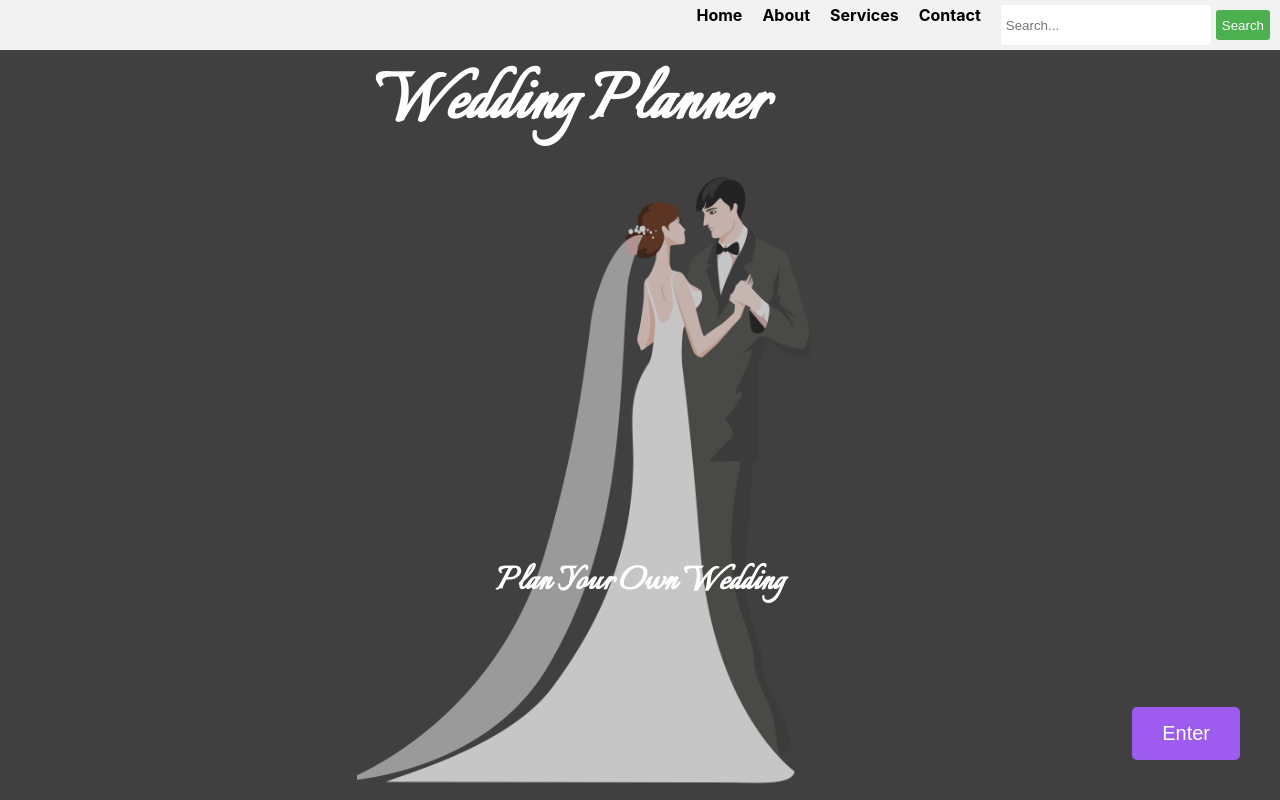
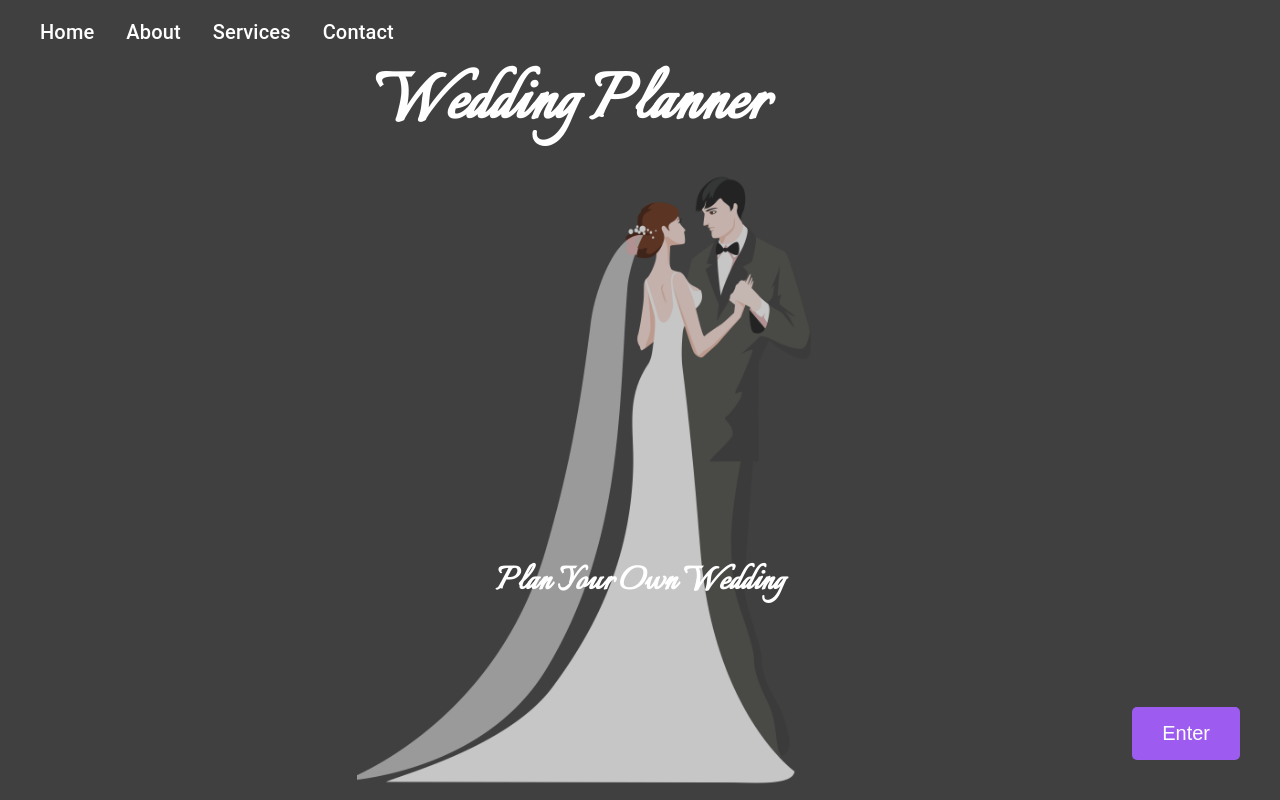
Before and after one commit to anthonymirandac/wedding-planner, a React (Create React App) app: page / in a window 1280 px wide. Shown: the top 800 px of the page. Built offline with nearby package versions, Linux system fonts and the light colour scheme.

Commit message:
fixed_navbar
navbar_fixed

```diff
--- a/package.json
+++ b/package.json
@@ -3,6 +3,9 @@
   "version": "0.1.0",
   "private": true,
   "dependencies": {
+    "@emotion/react": "^11.10.6",
+    "@emotion/styled": "^11.10.6",
+    "@mui/material": "^5.11.15",
     "@testing-library/jest-dom": "^5.16.5",
     "@testing-library/react": "^13.4.0",
     "@testing-library/user-event": "^13.5.0",
@@ -10,6 +13,7 @@
     "faye": "^1.4.0",
     "react": "^18.2.0",
     "react-dom": "^18.2.0",
+    "react-router-dom": "^6.10.0",
     "react-scripts": "5.0.1",
     "web-vitals": "^2.1.4"
   },
--- a/src/App.js
+++ b/src/App.js
@@ -4,15 +4,13 @@ import React from 'react';
 import './App.css';
 import LandingPage from './/components/landing-page/LandingPage';
 import CouplesQuestionnaire from './/components/couples-questionnaire/CouplesQuestionnaire';
-import Gallery from './/components/gallery/Gallery'
+import Gallery from './/components/gallery/Gallery';
 import ConfirmationBooking from './/components/confirmation-booking/ConfirmationBooking';
-import Navbar from './components/Navbar/navbar';
 
 
 function App() {
   return (
     <div className="App">
-      <Navbar/>
       <LandingPage />
       <CouplesQuestionnaire />
       <Gallery />
--- /dev/null
+++ b/src/components/MaterialUiNavbar/MaterialUiNavbar.js
@@ -0,0 +1,49 @@
+// MaterialUINavbar.js
+import React from 'react';
+import { AppBar, Toolbar, Typography, Box } from '@mui/material';
+import { Link } from 'react-router-dom';
+
+const MaterialUINavbar = () => {
+  return (
+    <AppBar position="fixed" color="transparent" elevation={0}>
+      <Toolbar>
+        <Box>
+          <Typography
+            variant="h6"
+            component="a"
+            href="#"
+            sx={{ textDecoration: 'none', color: 'white', ml: 2, mr: 2 }}
+          >
+            Home
+          </Typography>
+          <Typography
+            variant="h6"
+            component="a"
+            href="#"
+            sx={{ textDecoration: 'none', color: 'white', ml: 2, mr: 2 }}
+          >
+            About
+          </Typography>
+          <Typography
+            variant="h6"
+            component="a"
+            href="#"
+            sx={{ textDecoration: 'none', color: 'white', ml: 2, mr: 2 }}
+          >
+            Services
+          </Typography>
+          <Typography
+            variant="h6"
+            component="a"
+            href="#"
+            sx={{ textDecoration: 'none', color: 'white', ml: 2, mr: 2 }}
+          >
+            Contact
+          </Typography>
+        </Box>
+      </Toolbar>
+    </AppBar>
+  );
+};
+
+export default MaterialUINavbar;
--- a/src/components/Navbar/navbar.js
+++ /dev/null
@@ -1,23 +0,0 @@
-import React from 'react';
-import "./navbar.css"
-
-function Navbar() {
-  return (
-    <nav>
-      <ul>
-        <li><a className = "Navbar1" href="#">Home</a></li>
-        <li><a className = "Navbar2" href="#">About</a></li>
-        <li><a className = "Navbar3" href="#">Services</a></li>
-        <li><a className = "Navbar4" href="#">Contact</a></li>
-        <li>
-          <form>
-            <input type="text" placeholder="Search..." />
-            <button type="submit">Search</button>
-          </form>
-        </li>
-      </ul>
-    </nav>
-  );
-}
-
-export default Navbar;
--- a/src/components/landing-page/LandingPage.js
+++ b/src/components/landing-page/LandingPage.js
@@ -3,11 +3,13 @@
 import React from 'react';
 import CouplesQuestionnaire from '../couples-questionnaire/CouplesQuestionnaire';
 import './LandingPage.css';
+import MaterialUiNavbar from '../MaterialUiNavbar/MaterialUiNavbar';
 
 
 const LandingPage = () => {
   return (
     <div className="landing-page">
+      <MaterialUiNavbar />
       <div className="image-container">
         <div className="image-section"></div>
       </div>
```
Also changed, not shown: src/components/MaterialUiNavbar/navbar.css (renamed from src/components/Navbar/navbar.css), 1 other file (tests, documents, lock files or other folders).
